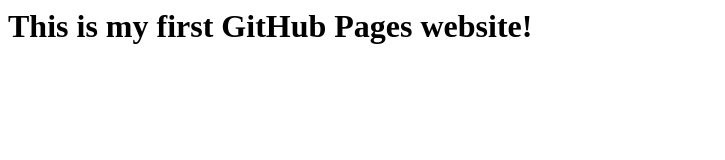
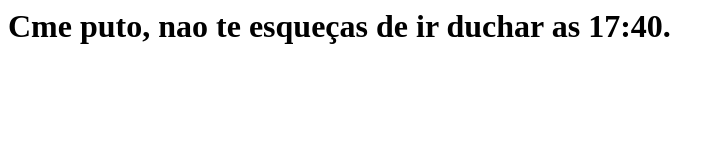
Before and after one commit to AnycettoA/aniceto.github.io, a plain HTML site: page index.html in a window 1280 px wide. Shown: the whole page, without its empty margins (0-725 px from the left). Drawn offline with Linux system fonts and the light colour scheme.

Commit message:
tomar banho

```diff
--- a/index.html
+++ b/index.html
@@ -5,6 +5,6 @@
     <title>My site</title>
 </head>
 <body>
-    <h1>This is my first GitHub Pages website!</h1>
+    <h1>Cme puto, nao te esqueças de ir duchar as 17:40. </h1>
 </body>
 </html>
```
